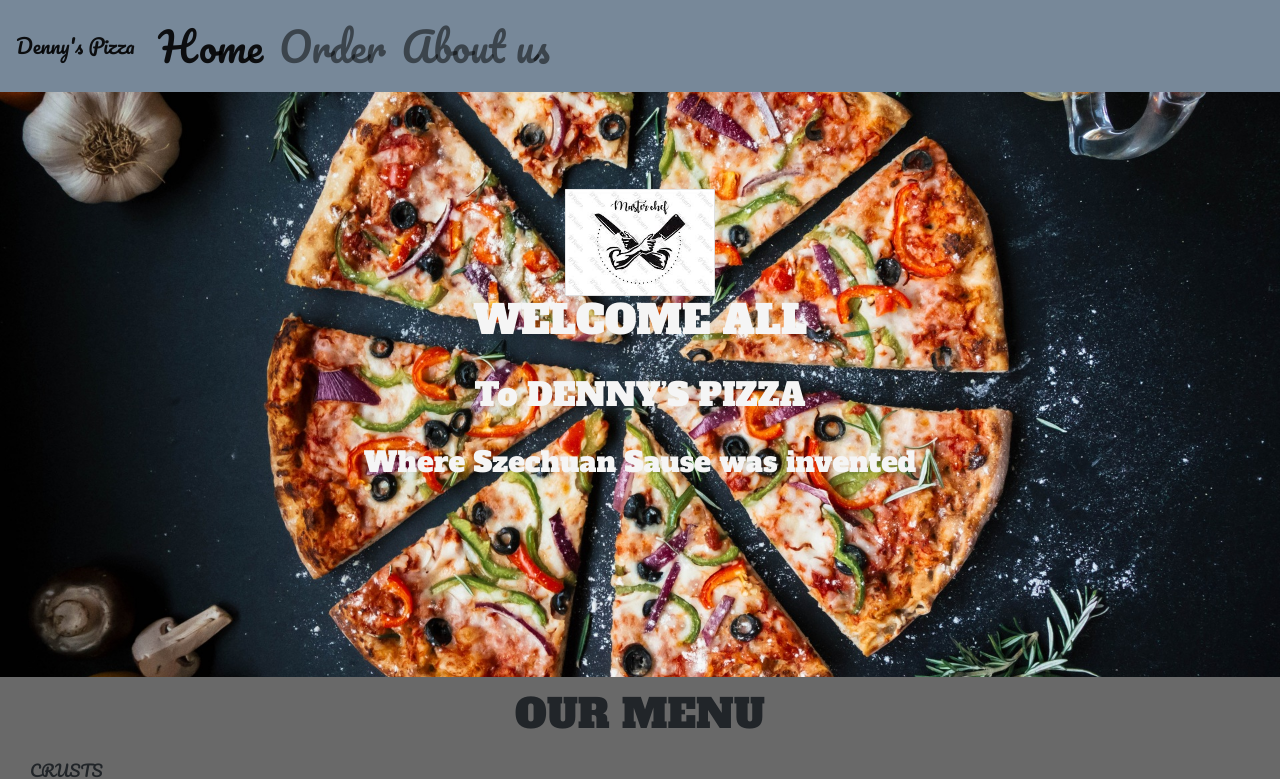
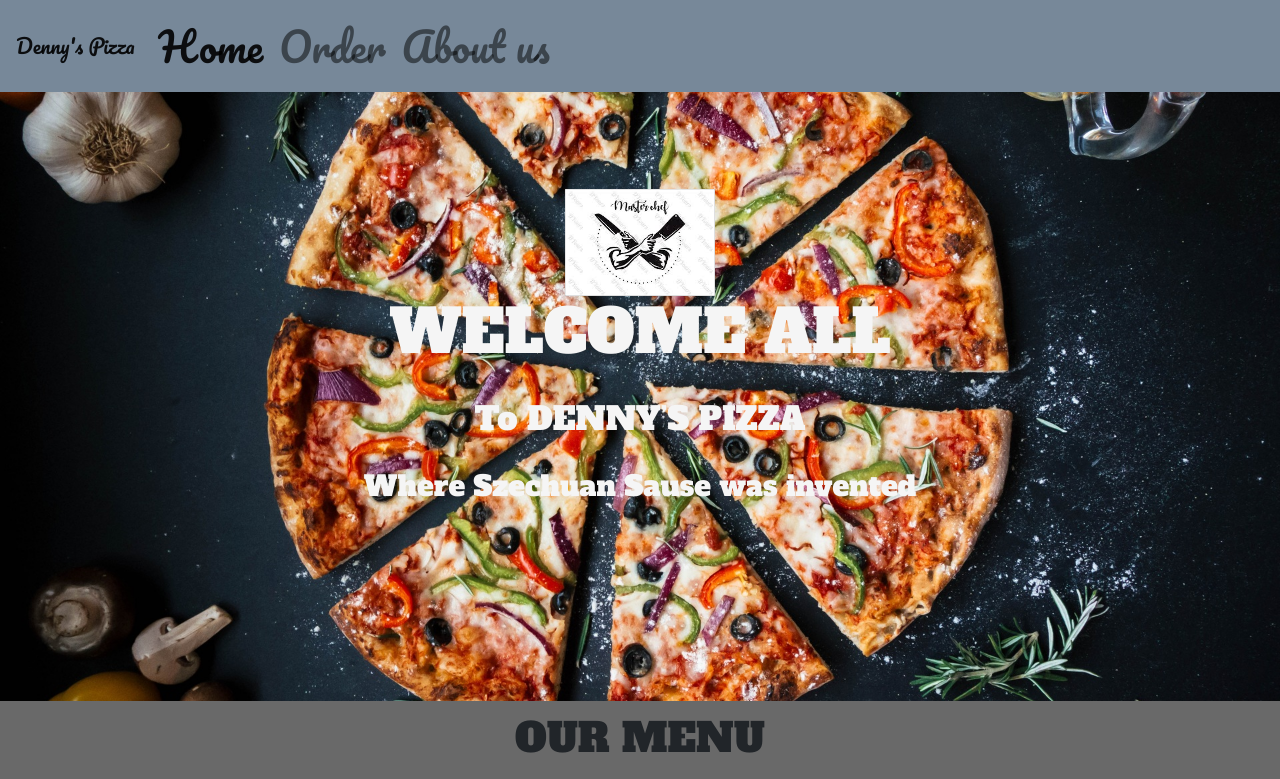
Before and after one commit to DENNINGKEVIN/PIZZA-HUB, a plain HTML site: page index.html in a window 1280 px wide. Shown: the top 779 px of the page. Drawn offline with nearby package versions, Linux system fonts and the light colour scheme.

Commit message:
add styles to welcome section of website

```diff
--- a/css/styles.css
+++ b/css/styles.css
@@ -32,3 +32,12 @@ body{
 #toppings{
   padding: 1%;
 }
+#top{
+  padding: 10%;
+  text-align: center;
+  color:whitesmoke;
+  font-family: 'Alfa Slab One', cursive;
+}
+#top h1{
+  font-size: 60px;
+}
```
